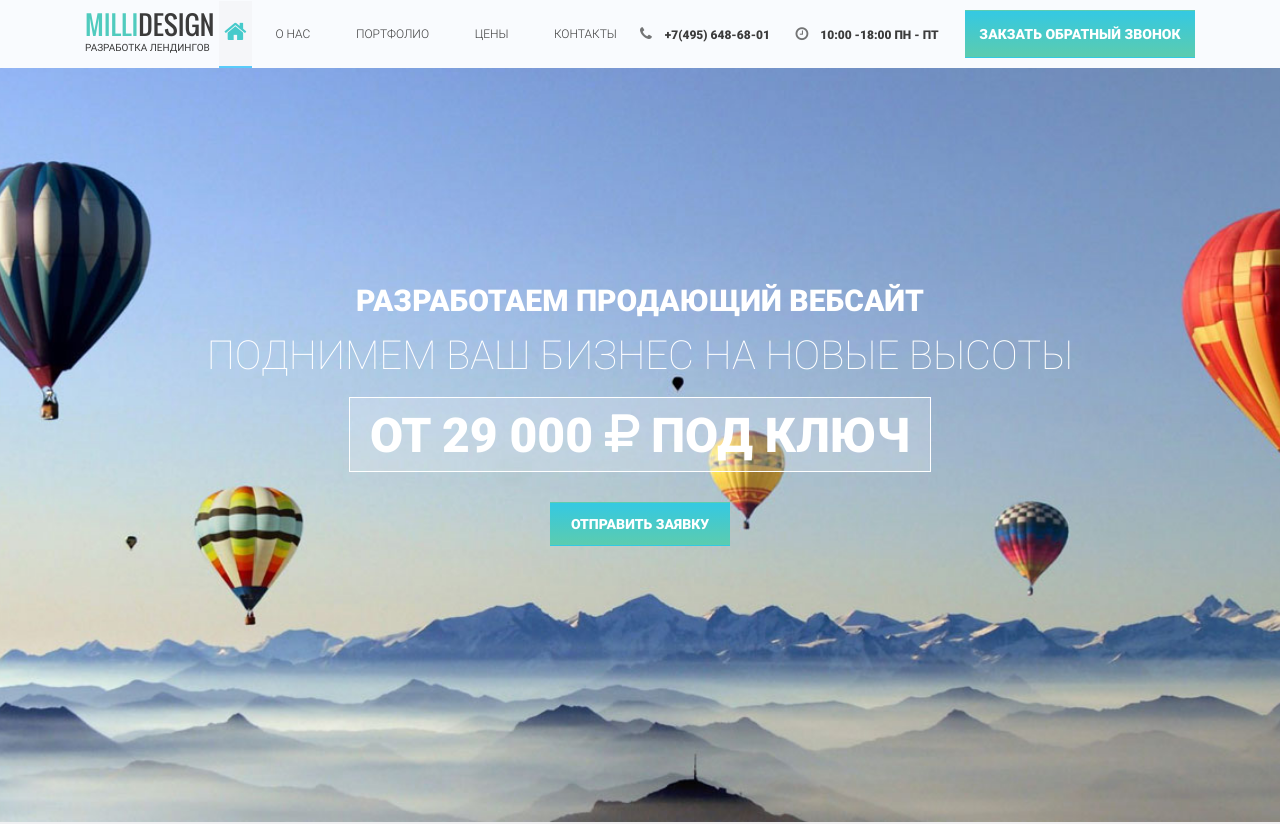
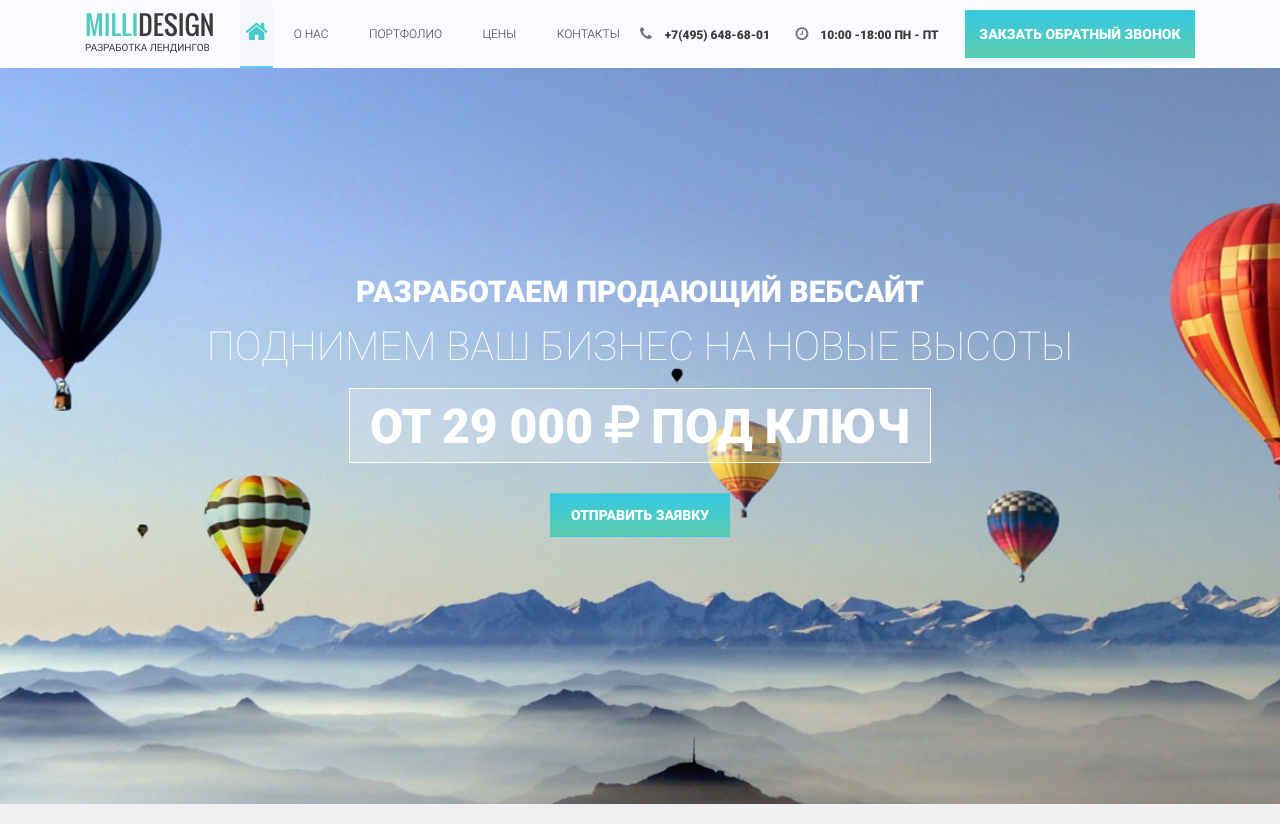
Before and after one commit to postolenko/millidesign, a plain HTML site: page index.html in a window 1280 px wide. Shown: the top 824 px of the page. Drawn offline with Linux system fonts and the light colour scheme; some packages are replaced by stand-ins of ours; files that its build step writes are made by us from their sources.

Commit message:
Millidesign

```diff
--- a/index.html
+++ b/index.html
@@ -66,7 +66,7 @@
 
 			<div class="row">
 
-				<div class="logo-box wow fadeInUp animation-delay">
+				<div class="logo-box">
 
 					<a class="logo" href="#home">
 
--- a/style.css
+++ b/style.css
@@ -324,7 +324,7 @@ select::-ms-expand {
 .logo-box {
     display: inline-block;
     vertical-align: middle;
-    width: 12%;
+    width: 14%;
 }
 
 .logo {
@@ -355,7 +355,7 @@ select::-ms-expand {
 .nav-box {
     display: inline-block;
     vertical-align: middle;
-    width: 38%;
+    width: 36%;
     text-align: center;
 }
 
```
